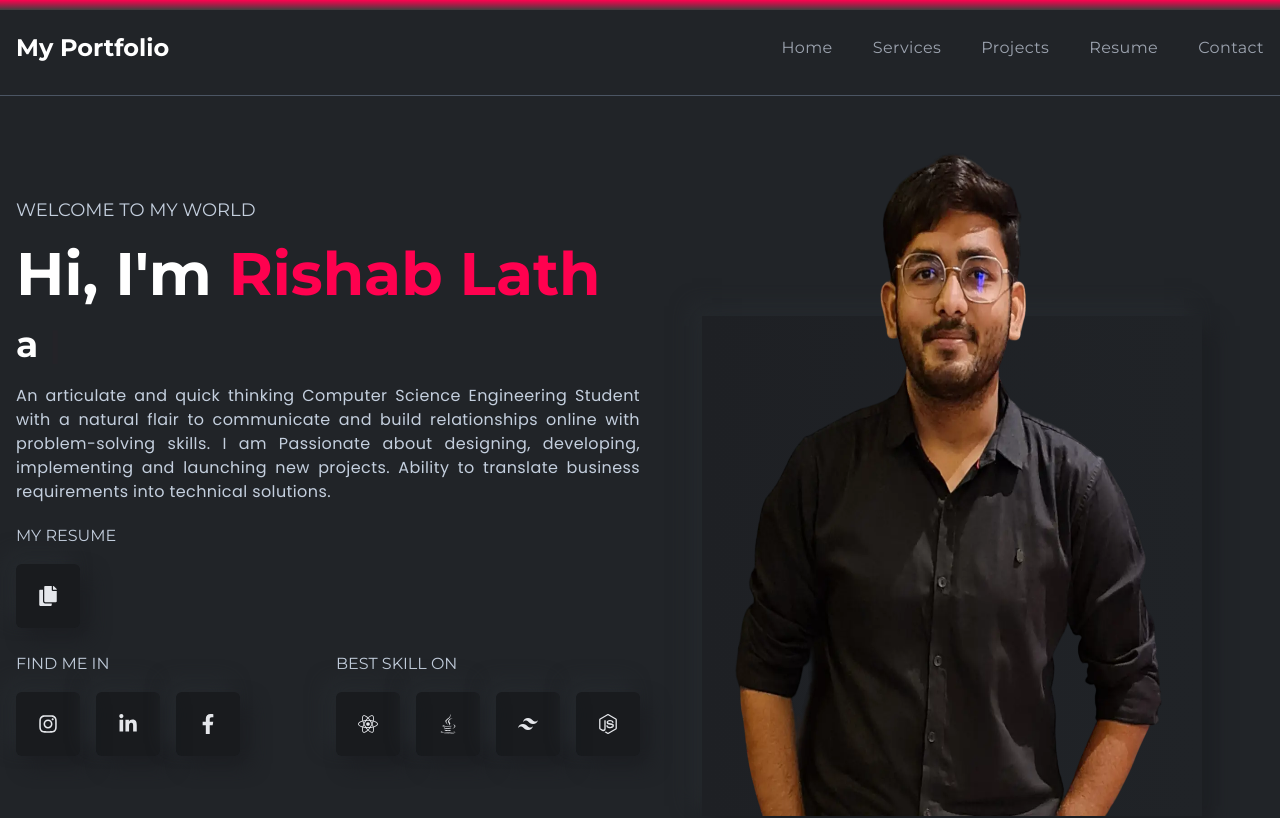
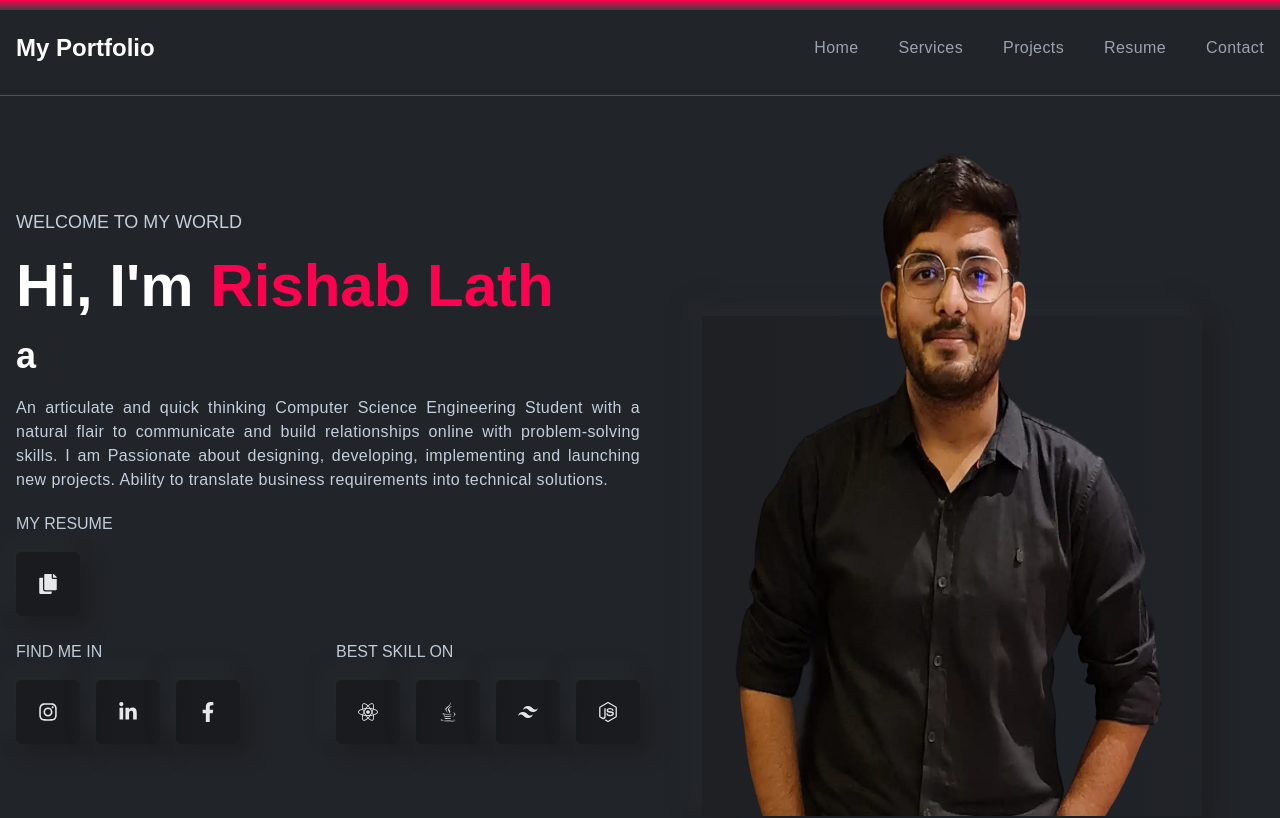
Before and after one commit to Rishablath14/MyPortfolioSite, a Next.js app: page / in a window 1280 px wide. Shown: the top 818 px of the page. Built offline with nearby package versions, Linux system fonts and the light colour scheme.

Commit message:
Update globals.css

```diff
--- a/src/app/globals.css
+++ b/src/app/globals.css
@@ -1,4 +1,3 @@
-@import url("https://fonts.googleapis.com/css2?family=Montserrat:wght@100;200;300;400;500;600;700;800;900&family=Poppins:wght@100;200;300;400;500;600;700;800;900&display=swap");
 @tailwind base;
 @tailwind components;
 @tailwind utilities;
```
